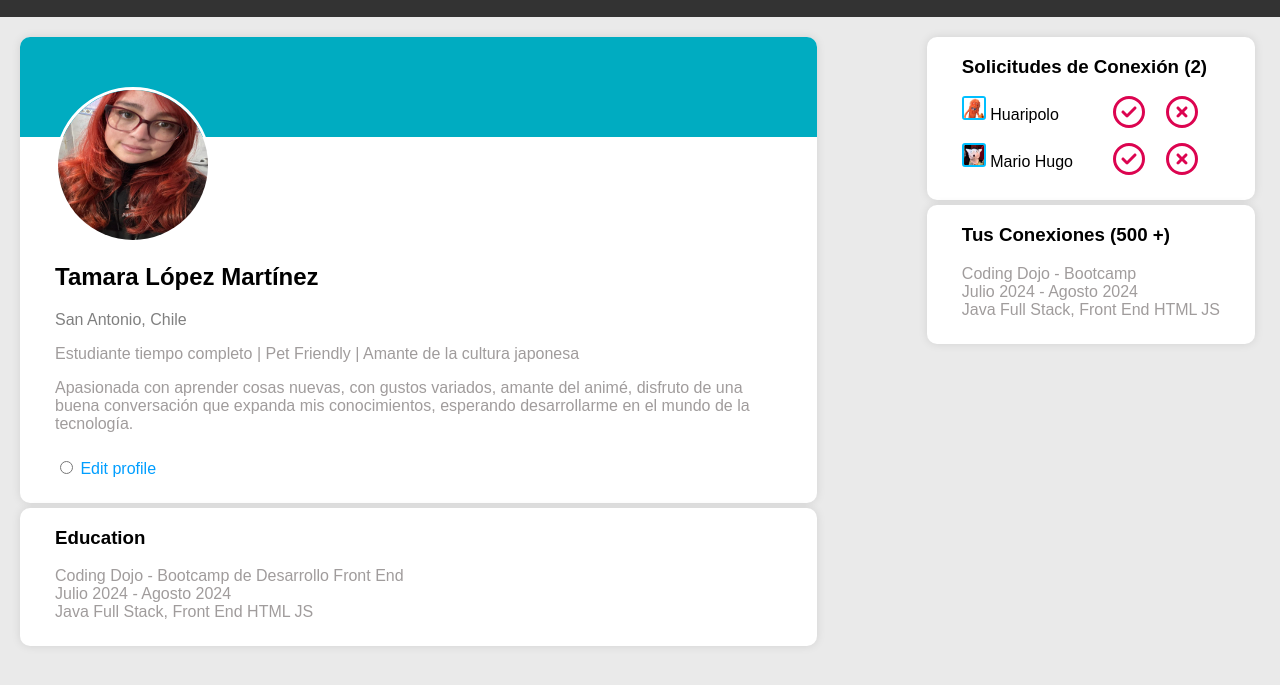
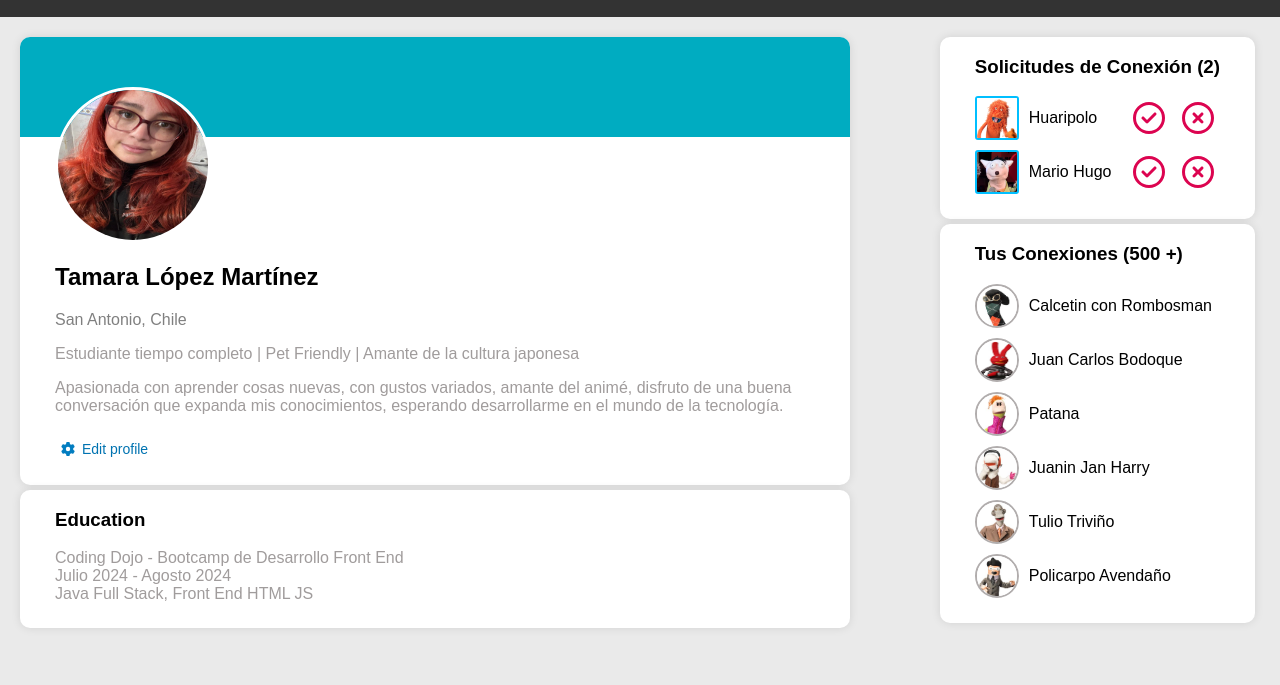
Before and after one commit to PuchiAsd/CodingDojo, a plain HTML site: page PaginaPerfil/index.html in a window 1280 px wide. Shown: the part 51-736 px from the top of the page. Drawn offline with Linux system fonts and the light colour scheme.

Commit message:
Termino pagina de perfil

```diff
--- a/PaginaPerfil/assets/css/style.css
+++ b/PaginaPerfil/assets/css/style.css
@@ -46,12 +46,23 @@ body{
     color: #009eff;
 }
 
-button{
-    background-color: #F5F5F5;
-    border:0px;
-    padding: 10px 12px;
-    border-radius: 4px;
+.edit-profile {
+    display: inline-flex;
+    align-items: center;
+    font-size: 14px;
+    color: #0073b1;
+    cursor: pointer;
+    text-decoration: none;
+    border: 0px;
+    background-color: white;
 }
+
+.edit-profile-icon {
+    width: 16px;
+    height: 16px;
+    margin-right: 4px;
+}
+
 p{
     color: #a09c9c;
 }
@@ -74,7 +85,9 @@ p{
     margin: 0 10px;
 }
 .navbar a:hover {
-    text-decoration: underline;
+    /* text-decoration: underline; */
+    text-decoration: dashed;
+    color: #00acc1;
 }
 .navbar .nav-links-container{
     display: flex;
@@ -102,7 +115,7 @@ main{
     display: flex;
 }
 .section-right{
-    margin-right: 100px;
+    margin-right: 80px;
 }
 .section-left{
     min-width: fit-content;
@@ -111,29 +124,146 @@ main{
     display: flex;
     flex-wrap: wrap;
 }
-.col-1{
-    flex: 10%;
+.col-1 {
+    flex: 0 0 8.33%;
 }
-.col-2{
-    flex: 20%;
+
+.col-2 {
+    flex: 0 0 16.67%;
 }
-.col-6{
-    flex: 50%;
+
+.col-3 {
+    flex: 0 0 25%;
 }
-.col-12{
-    flex: 100%;
+
+.col-4 {
+    flex: 0 0 33.33%;
+}
+
+.col-5 {
+    flex: 0 0 41.67%;
+}
+
+.col-6 {
+    flex: 0 0 50%;
+}
+
+.col-7 {
+    flex: 0 0 58.33%;
+}
+
+.col-8 {
+    flex: 0 0 66.67%;
+}
+
+.col-9 {
+    flex: 0 0 75%;
+}
+
+.col-10 {
+    flex: 0 0 83.33%;
+}
+
+.col-11 {
+    flex: 0 0 91.67%;
+}
+
+.col-12 {
+    flex: 0 0 100%;
+}
+
+.mb-5{
+    margin-bottom: 5px;
 }
 .mb-15{
     margin-bottom: 15px;
 }
-.check{
-    display: flex;
-    justify-content: space-evenly;
+.ml-5{
+    margin-left: 5px;
+}
+.ml-15{
+    margin-left: 15px;
+}
+.mlr-5{
+    margin-right: 5px;
+}
+.mr-15{
+    margin-right: 15px;
+}
+.mr-7{
+    margin-right: 7px;
 }
 
+/* Seccion solicitudes conexiones */
 .solicitudConexion img{
-    width: 20px;
-    height: 20px;
+    width: 40px;
+    height: 40px;
     border: 2px solid #00bfff;
     border-radius: 3px;
+    margin-right: 10px;
 }
+
+.solicitudConexion ul {
+    list-style: none;
+    padding: 0;
+    margin: 0;
+}
+
+.solicitudConexion li {
+    display: flex;
+    align-items: center;
+    margin-bottom: 10px;
+}
+
+.solicitudConexion span {
+    font-size: 16px;
+}
+
+.solicitudConexion .buttons {
+    margin-left: auto;
+    display: flex;
+    gap: 5px;
+}
+
+
+.solicitudConexion button {
+    border: none;
+    background-color: transparent;
+    cursor: pointer;
+    font-size: 18px;
+    line-height: 24px;
+    color: #ff007f;
+    border-radius: 50%;
+    display: flex;
+    align-items: center;
+    justify-content: center;
+}
+
+.text-center {
+    text-align: center !important;
+}
+
+/* Seccion conexiones */
+.conexion ul {
+    list-style: none;
+    padding: 0;
+    margin: 0;
+}
+
+.conexion li {
+    display: flex;
+    align-items: center;
+    margin-bottom: 10px;
+}
+
+.conexion img {
+    width: 40px;
+    height: 40px;
+    border-radius: 50% ;
+    margin-right: 10px;
+    border: 2px solid rgb(177, 173, 173);
+}
+
+.conexion span {
+    font-size: 16px;
+}
--- a/PaginaPerfil/index.html
+++ b/PaginaPerfil/index.html
@@ -38,7 +38,10 @@
 
                 </div>
                 <div class="footer">
-                    <input type="radio"> Edit profile
+                    <button class="edit-profile">
+                        <svg xmlns="http://www.w3.org/2000/svg" class="mr-7" height="14" width="14" viewBox="0 0 512 512"><path fill="#027dc0" d="M495.9 166.6c3.2 8.7 .5 18.4-6.4 24.6l-43.3 39.4c1.1 8.3 1.7 16.8 1.7 25.4s-.6 17.1-1.7 25.4l43.3 39.4c6.9 6.2 9.6 15.9 6.4 24.6c-4.4 11.9-9.7 23.3-15.8 34.3l-4.7 8.1c-6.6 11-14 21.4-22.1 31.2c-5.9 7.2-15.7 9.6-24.5 6.8l-55.7-17.7c-13.4 10.3-28.2 18.9-44 25.4l-12.5 57.1c-2 9.1-9 16.3-18.2 17.8c-13.8 2.3-28 3.5-42.5 3.5s-28.7-1.2-42.5-3.5c-9.2-1.5-16.2-8.7-18.2-17.8l-12.5-57.1c-15.8-6.5-30.6-15.1-44-25.4L83.1 425.9c-8.8 2.8-18.6 .3-24.5-6.8c-8.1-9.8-15.5-20.2-22.1-31.2l-4.7-8.1c-6.1-11-11.4-22.4-15.8-34.3c-3.2-8.7-.5-18.4 6.4-24.6l43.3-39.4C64.6 273.1 64 264.6 64 256s.6-17.1 1.7-25.4L22.4 191.2c-6.9-6.2-9.6-15.9-6.4-24.6c4.4-11.9 9.7-23.3 15.8-34.3l4.7-8.1c6.6-11 14-21.4 22.1-31.2c5.9-7.2 15.7-9.6 24.5-6.8l55.7 17.7c13.4-10.3 28.2-18.9 44-25.4l12.5-57.1c2-9.1 9-16.3 18.2-17.8C227.3 1.2 241.5 0 256 0s28.7 1.2 42.5 3.5c9.2 1.5 16.2 8.7 18.2 17.8l12.5 57.1c15.8 6.5 30.6 15.1 44 25.4l55.7-17.7c8.8-2.8 18.6-.3 24.5 6.8c8.1 9.8 15.5 20.2 22.1 31.2l4.7 8.1c6.1 11 11.4 22.4 15.8 34.3zM256 336a80 80 0 1 0 0-160 80 80 0 1 0 0 160z"/></svg>
+                         Edit profile
+                    </button>
                 </div>
             </div>
             <div class="card">
@@ -51,42 +54,70 @@
             </div>
         </section>
         <section class="section-left">
-            <div class="card solicitudConexion">
-                <div class="body">
+            <div class="card">
+                <div class="body solicitudConexion">
                     <h3>Solicitudes de Conexión (2)</h3>
-                    <div class="row mb-15">
-                        <div class="col-6">
+                    <ul>
+                        <li>
                             <img src="assets/img/huaripolo.PNG" alt="huaripolo">
-                            Huaripolo
-                        </div>
-                        <div class="col-6 check">
-                            <svg xmlns="http://www.w3.org/2000/svg" height="32" width="32" viewBox="0 0 512 512"><path fill="#dc0450" d="M256 48a208 208 0 1 1 0 416 208 208 0 1 1 0-416zm0 464A256 256 0 1 0 256 0a256 256 0 1 0 0 512zM369 209c9.4-9.4 9.4-24.6 0-33.9s-24.6-9.4-33.9 0l-111 111-47-47c-9.4-9.4-24.6-9.4-33.9 0s-9.4 24.6 0 33.9l64 64c9.4 9.4 24.6 9.4 33.9 0L369 209z"/></svg>
-                            <svg xmlns="http://www.w3.org/2000/svg" height="32" width="32" viewBox="0 0 512 512"><path fill="#dc0450" d="M256 48a208 208 0 1 1 0 416 208 208 0 1 1 0-416zm0 464A256 256 0 1 0 256 0a256 256 0 1 0 0 512zM175 175c-9.4 9.4-9.4 24.6 0 33.9l47 47-47 47c-9.4 9.4-9.4 24.6 0 33.9s24.6 9.4 33.9 0l47-47 47 47c9.4 9.4 24.6 9.4 33.9 0s9.4-24.6 0-33.9l-47-47 47-47c9.4-9.4 9.4-24.6 0-33.9s-24.6-9.4-33.9 0l-47 47-47-47c-9.4-9.4-24.6-9.4-33.9 0z"/></svg>
-                        </div>
-                    </div>
-                    <div class="row">
-                        <div class="col-6">
+                            <span>Huaripolo</span>
+                            <div class="buttons">
+                                <button class="accept" type="button">
+                                    <svg xmlns="http://www.w3.org/2000/svg" height="32" width="32" viewBox="0 0 512 512"><path fill="#dc0450" d="M256 48a208 208 0 1 1 0 416 208 208 0 1 1 0-416zm0 464A256 256 0 1 0 256 0a256 256 0 1 0 0 512zM369 209c9.4-9.4 9.4-24.6 0-33.9s-24.6-9.4-33.9 0l-111 111-47-47c-9.4-9.4-24.6-9.4-33.9 0s-9.4 24.6 0 33.9l64 64c9.4 9.4 24.6 9.4 33.9 0L369 209z"/></svg>
+                                </button>
+                                <button class="reject" type="button">
+                                    <svg xmlns="http://www.w3.org/2000/svg" height="32" width="32" viewBox="0 0 512 512"><path fill="#dc0450" d="M256 48a208 208 0 1 1 0 416 208 208 0 1 1 0-416zm0 464A256 256 0 1 0 256 0a256 256 0 1 0 0 512zM175 175c-9.4 9.4-9.4 24.6 0 33.9l47 47-47 47c-9.4 9.4-9.4 24.6 0 33.9s24.6 9.4 33.9 0l47-47 47 47c9.4 9.4 24.6 9.4 33.9 0s9.4-24.6 0-33.9l-47-47 47-47c9.4-9.4 9.4-24.6 0-33.9s-24.6-9.4-33.9 0l-47 47-47-47c-9.4-9.4-24.6-9.4-33.9 0z"/></svg>
+                                </button>
+                            </div>
+                        </li>
+                        <li>
                             <img src="assets/img/MarioHugo.PNG" alt="mariohugo">
-                            Mario Hugo
-                        </div>
-                        <div class="col-6 check">
-                            <svg xmlns="http://www.w3.org/2000/svg" height="32" width="32" viewBox="0 0 512 512"><path fill="#dc0450" d="M256 48a208 208 0 1 1 0 416 208 208 0 1 1 0-416zm0 464A256 256 0 1 0 256 0a256 256 0 1 0 0 512zM369 209c9.4-9.4 9.4-24.6 0-33.9s-24.6-9.4-33.9 0l-111 111-47-47c-9.4-9.4-24.6-9.4-33.9 0s-9.4 24.6 0 33.9l64 64c9.4 9.4 24.6 9.4 33.9 0L369 209z"/></svg>
-                            <svg xmlns="http://www.w3.org/2000/svg" height="32" width="32" viewBox="0 0 512 512"><path fill="#dc0450" d="M256 48a208 208 0 1 1 0 416 208 208 0 1 1 0-416zm0 464A256 256 0 1 0 256 0a256 256 0 1 0 0 512zM175 175c-9.4 9.4-9.4 24.6 0 33.9l47 47-47 47c-9.4 9.4-9.4 24.6 0 33.9s24.6 9.4 33.9 0l47-47 47 47c9.4 9.4 24.6 9.4 33.9 0s9.4-24.6 0-33.9l-47-47 47-47c9.4-9.4 9.4-24.6 0-33.9s-24.6-9.4-33.9 0l-47 47-47-47c-9.4-9.4-24.6-9.4-33.9 0z"/></svg>
-                        </div>
-                    </div>
+                            <span>Mario Hugo</span>
+                            <div class="buttons">
+                                <button class="accept" type="button">
+                                    <svg xmlns="http://www.w3.org/2000/svg" height="32" width="32" viewBox="0 0 512 512"><path fill="#dc0450" d="M256 48a208 208 0 1 1 0 416 208 208 0 1 1 0-416zm0 464A256 256 0 1 0 256 0a256 256 0 1 0 0 512zM369 209c9.4-9.4 9.4-24.6 0-33.9s-24.6-9.4-33.9 0l-111 111-47-47c-9.4-9.4-24.6-9.4-33.9 0s-9.4 24.6 0 33.9l64 64c9.4 9.4 24.6 9.4 33.9 0L369 209z"/></svg>
+                                </button>
+                                <button class="reject" type="button">
+                                    <svg xmlns="http://www.w3.org/2000/svg" height="32" width="32" viewBox="0 0 512 512"><path fill="#dc0450" d="M256 48a208 208 0 1 1 0 416 208 208 0 1 1 0-416zm0 464A256 256 0 1 0 256 0a256 256 0 1 0 0 512zM175 175c-9.4 9.4-9.4 24.6 0 33.9l47 47-47 47c-9.4 9.4-9.4 24.6 0 33.9s24.6 9.4 33.9 0l47-47 47 47c9.4 9.4 24.6 9.4 33.9 0s9.4-24.6 0-33.9l-47-47 47-47c9.4-9.4 9.4-24.6 0-33.9s-24.6-9.4-33.9 0l-47 47-47-47c-9.4-9.4-24.6-9.4-33.9 0z"/></svg>
+                                </button>
+                            </div>
+                        </li>
+                    </ul>
                 </div>
+
             </div>
             <div class="card">
-                <div class="body">
+                <div class="body conexion">
                     <h3>Tus Conexiones (500 +)</h3>
-                    <p class="margin">Coding Dojo - Bootcamp</p>
-                    <p class="margin">Julio 2024 - Agosto 2024</p>
-                    <p class="margin">Java Full Stack, Front End HTML JS</p>
+                    <ul >
+                        <li>
+                            <img src="assets/img/calcetin.jpeg" alt="calcetin">
+                            <span > Calcetin con Rombosman </span>
+                        </li>
+                        <li>
+                            <img src="assets/img/juanbodoque.jpeg" alt="juanbodoque">
+                            <span > Juan Carlos Bodoque </span>
+                        </li>
+                        <li>
+                            <img src="assets/img/patana.jpeg" alt="patana">
+                            <span > Patana </span>
+                        </li>
+                        <li>
+                            <img src="assets/img/juanin.jpeg" alt="juanin">
+                            <span > Juanin Jan Harry </span>
+                        </li>
+                        <li>
+                            <img src="assets/img/tulio.jpeg" alt="tulio">
+                            <span > Tulio Triviño </span>
+                        </li>
+                        <li>
+                            <img src="assets/img/policarpo.jpeg" alt="policarpo">
+                            <span > Policarpo Avendaño </span>
+                        </li>
+                    </ul>
                 </div>
             </div>
         </section>
-
-
     </main>
 </body>
 </html>
```
Also changed, not shown: PaginaPerfil/assets/img/calcetin.jpeg (added), PaginaPerfil/assets/img/juanbodoque.jpeg (added), PaginaPerfil/assets/img/juanin.jpeg (added), PaginaPerfil/assets/img/patana.jpeg (added), PaginaPerfil/assets/img/policarpo.jpeg (added), PaginaPerfil/assets/img/tulio.jpeg (added).
